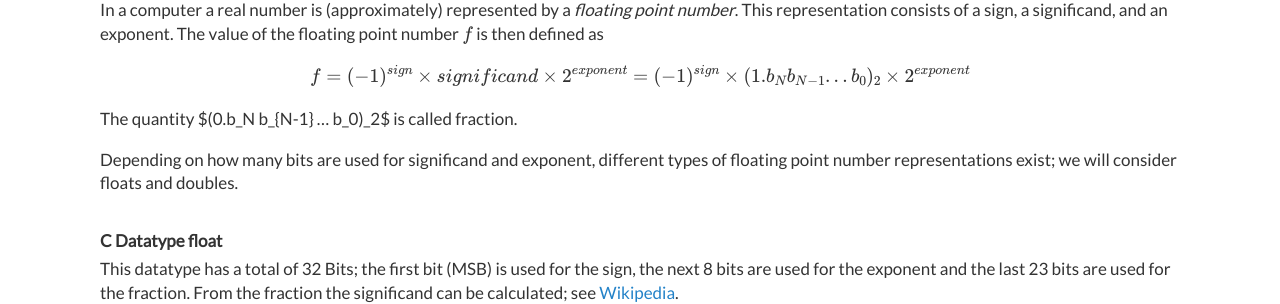
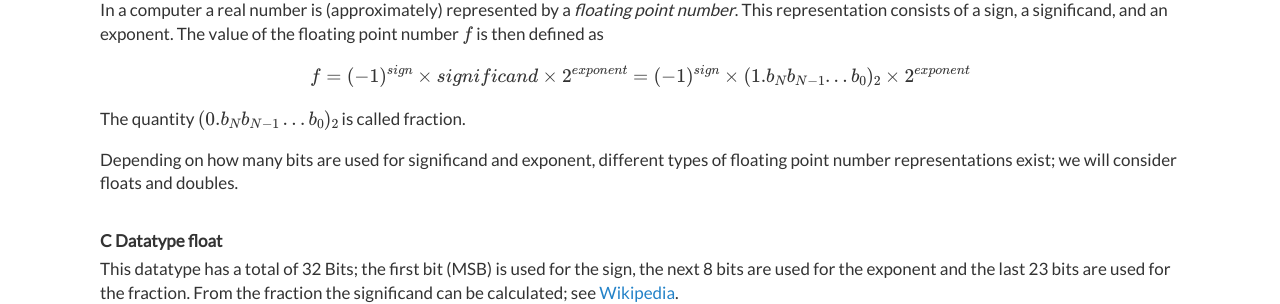
Before and after one commit to ClemensFMN/asm-stuff, a Jekyll site: the page built from _posts/2015-01-25-Floating-Point-Numbers.md, in a window 1280 px wide and 900 px high. Shown: the part 245-549 px from the top of the window. Built offline with Jekyll 4.4.1, drawn with Linux system fonts in a browser that asks for light colours; Markdown is read by kramdown in place of the engine named in the settings; formulas are drawn with MathJax 3; comment, search, counter and statistics services are not loaded.

Commit message:
correct math symbol

```diff
--- a/_posts/2015-01-25-Floating-Point-Numbers.md
+++ b/_posts/2015-01-25-Floating-Point-Numbers.md
@@ -14,7 +14,7 @@ $$
 f = (-1)^{sign} \times significand \times 2^{exponent} = (-1)^{sign} \times (1.b_N b_{N-1} ... b_0)_2 \times 2^{exponent}
 $$
 
-The quantity $(0.b_N b_{N-1} ... b_0)_2$ is called fraction.
+The quantity \\( (0.b_N b_{N-1} ... b_0)_2 \\) is called fraction.
 
 Depending on how many bits are used for significand and exponent, different
 types of floating point number representations exist; we will consider floats
```
